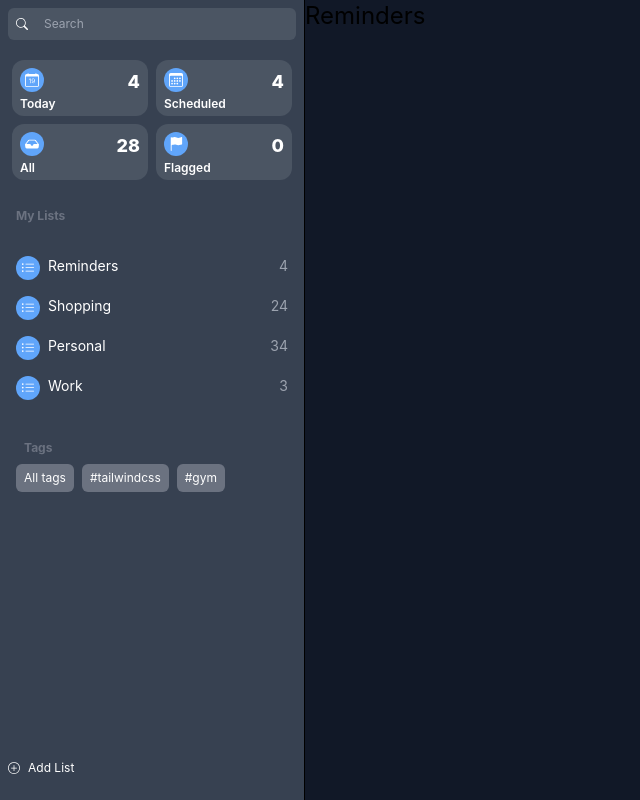
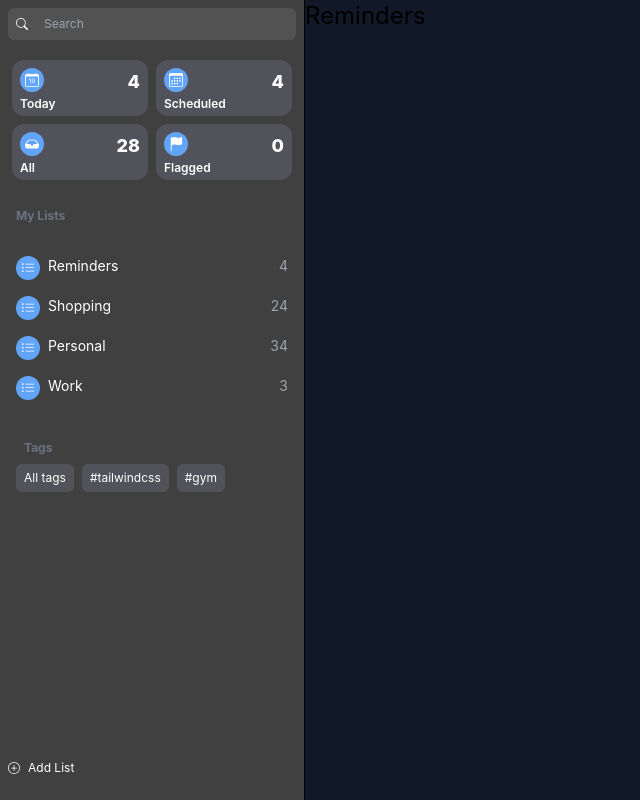
Before and after one commit to ooanishoo/ultimate-todo, a React (Create React App) app: page / in a window 1280 px wide. Shown: the whole page, without its empty margins (0-640 px from the left). Built offline with nearby package versions, Linux system fonts and the light colour scheme.

Commit message:
style: update background colors

```diff
--- a/src/components/Tags.tsx
+++ b/src/components/Tags.tsx
@@ -2,7 +2,7 @@ import React, { PropsWithChildren, ReactElement } from "react";
 
 const Tag = ({ children }: PropsWithChildren): ReactElement => {
   return (
-    <button className="py-1.5 px-2 bg-gray-500 rounded-md">{children}</button>
+    <button className="py-1.5 px-2 bg-zinc-600 rounded-md">{children}</button>
   );
 };
 
--- a/src/components/TodoCard.tsx
+++ b/src/components/TodoCard.tsx
@@ -11,7 +11,7 @@ export const TodoCard = ({
   todoCount,
   text,
 }: ITodoCardProps): ReactElement => (
-  <button className="w-32 h-14 bg-gray-600 rounded-xl p-2 flex flex-col m-1 hover:bg-blue-400">
+  <button className="w-32 h-14 bg-zinc-600 rounded-xl p-2 flex flex-col m-1 hover:bg-blue-400">
     <div className="flex flex-row justify-between w-full mb">
       <div className="bg-blue-400 rounded-full w-6 h-6 flex justify-center items-center">
         {icon}
--- a/src/pages/Sidebar/Sidebar.tsx
+++ b/src/pages/Sidebar/Sidebar.tsx
@@ -25,14 +25,14 @@ const SearchBar = () => (
       aria-label="search"
       role={"searchbox"}
       placeholder="Search"
-      className="w-full rounded-md py-2 pl-9 pr-3 bg-gray-600 placeholder-gray-400 text-xs focus:outline-none  focus:ring-1 focus:ring-sky-500 "
+      className="w-full rounded-md py-2 pl-9 pr-3 bg-neutral-600 placeholder-gray-400 text-xs focus:outline-none  focus:ring-1 focus:ring-sky-500 "
     />
   </label>
 );
 
 export const Sidebar = (): React.ReactElement => {
   return (
-    <div className="[&>*]:mb-4 bg-gray-700 text-white border-r border-black w-max box-border p-2 flex flex-col h-screen">
+    <div className="[&>*]:mb-4 bg-neutral-700 text-white border-r border-black w-max box-border p-2 flex flex-col h-screen">
       <SearchBar />
       <TodoCards />
       <TodoList />
```
